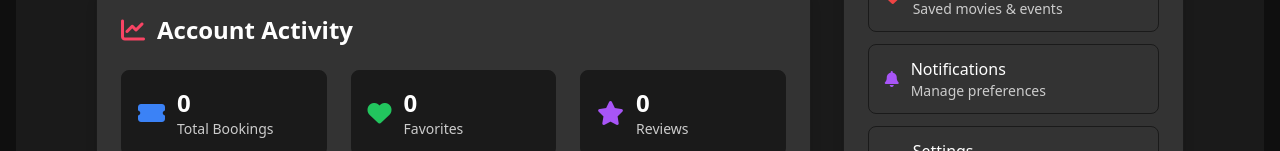
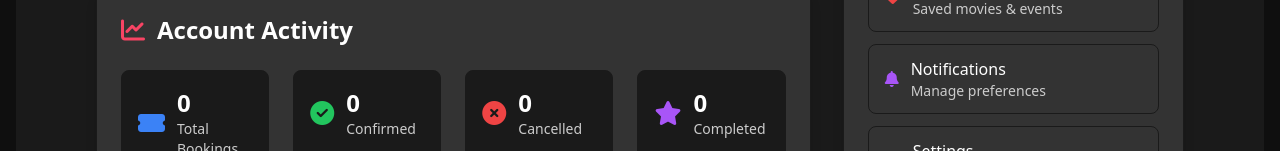
Before and after one commit to jude1211/frontend, a React (Vite) app: page /#/profile in a window 1280 px wide. Shown: the part 801-952 px from the top of the page. Built offline with nearby package versions, Linux system fonts and the light colour scheme; no server answers; sample sign-in values are in the browser's storage.

Commit message:
mybookings in user profile

```diff
--- a/App.tsx
+++ b/App.tsx
@@ -31,6 +31,7 @@ import TheatreOwnerProfile from './pages/TheatreOwnerProfile';
 import DynamicMovieLanding from './pages/DynamicMovieLanding';
 import LiveSeatLayoutPage from './pages/LiveSeatLayoutPage';
 import BookingConfirmationPage from './pages/BookingConfirmationPage';
+import BookingHistory from './components/BookingHistory';
 
 const App: React.FC = () => {
   return (
@@ -52,6 +53,11 @@ const App: React.FC = () => {
                 <Route path="/profile" element={
                   <ProtectedRoute>
                     <ProfilePage />
+                  </ProtectedRoute>
+                } />
+                <Route path="/bookings" element={
+                  <ProtectedRoute>
+                    <BookingHistory />
                   </ProtectedRoute>
                 } />
                 <Route path="/reset-password" element={<ResetPasswordPage />} />
--- a/pages/LiveSeatLayoutPage.tsx
+++ b/pages/LiveSeatLayoutPage.tsx
@@ -1110,6 +1110,7 @@ const LiveSeatLayoutPage: React.FC = () => {
                 No seat layout available for this screen
               </div>
             </div>
+
           )}
 
 
--- a/pages/ProfilePage.tsx
+++ b/pages/ProfilePage.tsx
@@ -1,6 +1,7 @@
 import React, { useState, useEffect } from 'react';
 import { useAuth } from '../context/AuthContext';
 import { useNavigate } from 'react-router-dom';
+import { apiService } from '../services/api';
 // Removed DocumentManager import as the documents section is no longer used
 
 const ProfilePage: React.FC = () => {
@@ -8,6 +9,13 @@ const ProfilePage: React.FC = () => {
   const navigate = useNavigate();
   const [isEditing, setIsEditing] = useState(false);
   const [editForm, setEditForm] = useState<any>({});
+  const [bookingStats, setBookingStats] = useState({
+    totalBookings: 0,
+    confirmedBookings: 0,
+    cancelledBookings: 0,
+    completedBookings: 0
+  });
+  const [loading, setLoading] = useState(true);
 
   useEffect(() => {
     if (userData) {
@@ -15,11 +23,39 @@ const ProfilePage: React.FC = () => {
     }
   }, [userData]);
 
+  useEffect(() => {
+    if (isAuthenticated) {
+      fetchBookingStats();
+    }
+  }, [isAuthenticated]);
+
   const handleInputChange = (field: string, value: any) => {
     setEditForm((prev: any) => ({
       ...prev,
       [field]: value
     }));
+  };
+
+  const fetchBookingStats = async () => {
+    try {
+      setLoading(true);
+      const response = await apiService.getUserBookings();
+
+      if (response.success && response.data) {
+        const bookings = response.data;
+        const stats = {
+          totalBookings: bookings.length,
+          confirmedBookings: bookings.filter(b => b.status === 'confirmed').length,
+          cancelledBookings: bookings.filter(b => b.status === 'cancelled').length,
+          completedBookings: bookings.filter(b => b.status === 'completed').length
+        };
+        setBookingStats(stats);
+      }
+    } catch (error) {
+      console.error('Failed to fetch booking stats:', error);
+    } finally {
+      setLoading(false);
+    }
   };
 
   const handleSaveProfile = () => {
@@ -238,12 +274,14 @@ const ProfilePage: React.FC = () => {
                 Account Activity
               </h2>
 
-              <div className="grid grid-cols-1 md:grid-cols-3 gap-6">
+              <div className="grid grid-cols-1 md:grid-cols-4 gap-6">
                 <div className="bg-brand-dark p-4 rounded-lg border border-brand-dark hover:border-blue-500 transition-colors">
                   <div className="flex items-center">
                     <i className="fas fa-ticket-alt text-blue-500 text-2xl mr-3"></i>
                     <div>
-                      <p className="text-2xl font-bold text-white">0</p>
+                      <p className="text-2xl font-bold text-white">
+                        {loading ? '...' : bookingStats.totalBookings}
+                      </p>
                       <p className="text-sm text-brand-light-gray">Total Bookings</p>
                     </div>
                   </div>
@@ -251,10 +289,24 @@ const ProfilePage: React.FC = () => {
 
                 <div className="bg-brand-dark p-4 rounded-lg border border-brand-dark hover:border-green-500 transition-colors">
                   <div className="flex items-center">
-                    <i className="fas fa-heart text-green-500 text-2xl mr-3"></i>
+                    <i className="fas fa-check-circle text-green-500 text-2xl mr-3"></i>
                     <div>
-                      <p className="text-2xl font-bold text-white">0</p>
-                      <p className="text-sm text-brand-light-gray">Favorites</p>
+                      <p className="text-2xl font-bold text-white">
+                        {loading ? '...' : bookingStats.confirmedBookings}
+                      </p>
+                      <p className="text-sm text-brand-light-gray">Confirmed</p>
+                    </div>
+                  </div>
+                </div>
+
+                <div className="bg-brand-dark p-4 rounded-lg border border-brand-dark hover:border-red-500 transition-colors">
+                  <div className="flex items-center">
+                    <i className="fas fa-times-circle text-red-500 text-2xl mr-3"></i>
+                    <div>
+                      <p className="text-2xl font-bold text-white">
+                        {loading ? '...' : bookingStats.cancelledBookings}
+                      </p>
+                      <p className="text-sm text-brand-light-gray">Cancelled</p>
                     </div>
                   </div>
                 </div>
@@ -263,8 +315,10 @@ const ProfilePage: React.FC = () => {
                   <div className="flex items-center">
                     <i className="fas fa-star text-purple-500 text-2xl mr-3"></i>
                     <div>
-                      <p className="text-2xl font-bold text-white">0</p>
-                      <p className="text-sm text-brand-light-gray">Reviews</p>
+                      <p className="text-2xl font-bold text-white">
+                        {loading ? '...' : bookingStats.completedBookings}
+                      </p>
+                      <p className="text-sm text-brand-light-gray">Completed</p>
                     </div>
                   </div>
                 </div>
@@ -326,7 +380,10 @@ const ProfilePage: React.FC = () => {
               </h3>
 
               <div className="space-y-3">
-                <button className="w-full text-left px-4 py-3 rounded-lg border border-brand-dark hover:bg-brand-dark hover:border-brand-red transition-colors group">
+                <button
+                  onClick={() => navigate('/bookings')}
+                  className="w-full text-left px-4 py-3 rounded-lg border border-brand-dark hover:bg-brand-dark hover:border-brand-red transition-colors group"
+                >
                   <div className="flex items-center">
                     <i className="fas fa-ticket-alt text-blue-500 mr-3 group-hover:scale-110 transition-transform"></i>
                     <div>
```
Also changed, not shown: pages/BookingConfirmationPage.tsx (indentation only).
